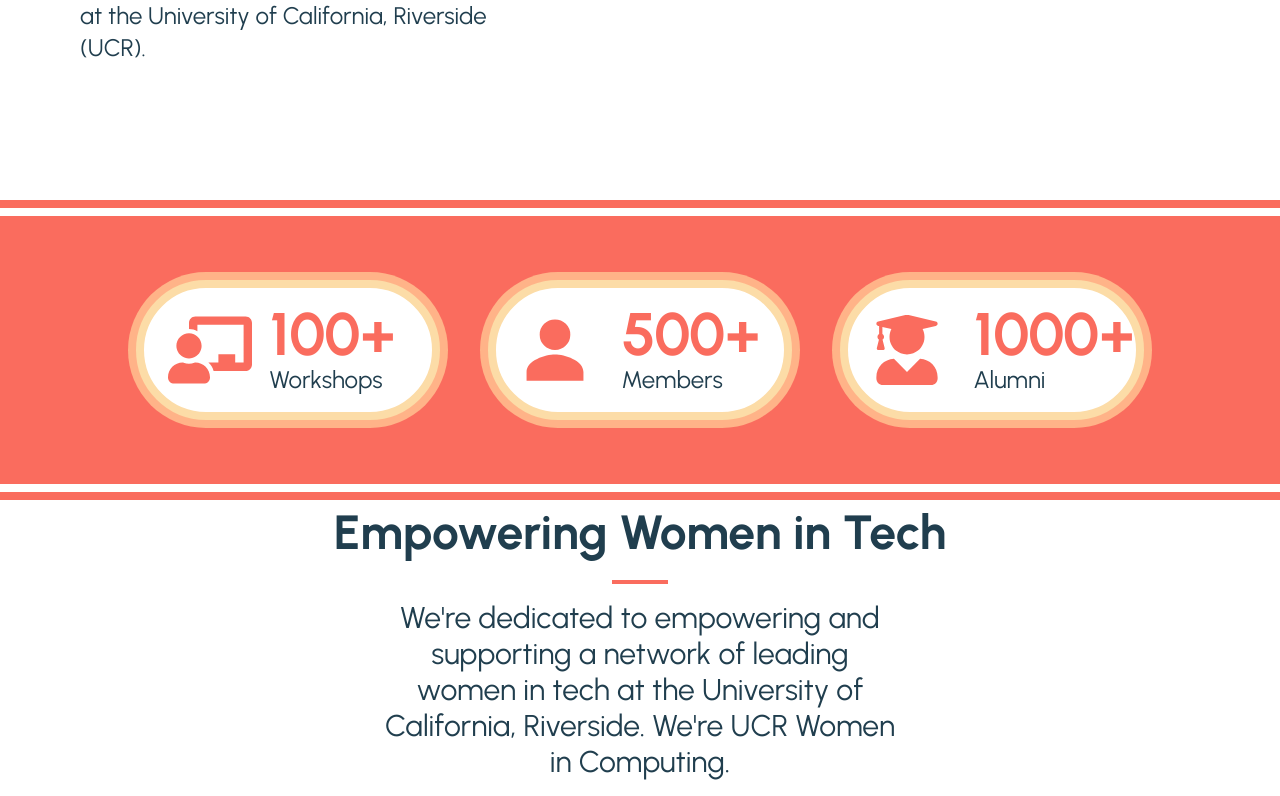
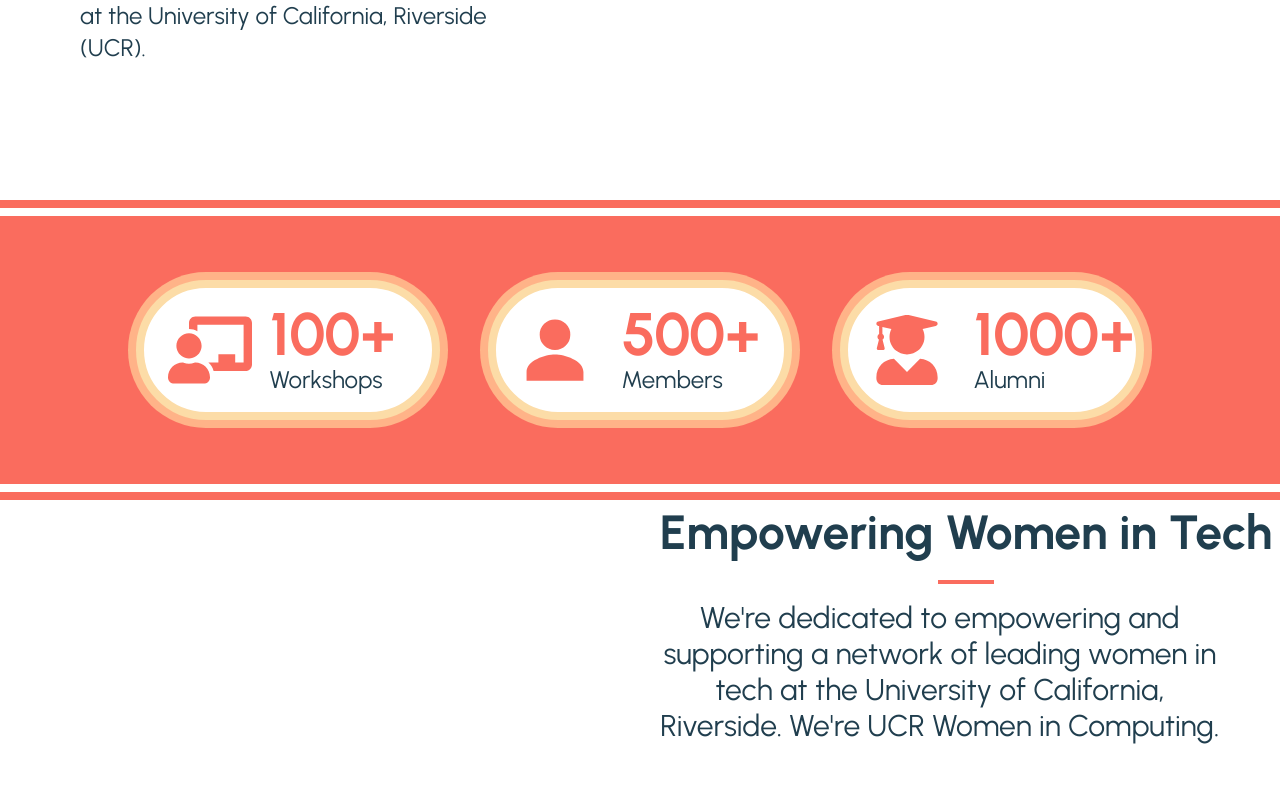
Before and after one commit to acm-ucr/winc-website, a Next.js app: page /home in a window 1280 px wide. Shown: the part 412-1208 px from the top of the page. After the commit the page ends 1172 px from the top, so only its background shows below. Built offline with nearby package versions, Linux system fonts and the light colour scheme.

Commit message:
fixed empower bugs

```diff
--- a/src/components/home/Empower.js
+++ b/src/components/home/Empower.js
@@ -5,11 +5,14 @@
 
 const Empower = () => {
   return (
-    <Row>
-      <Col className="flex justify-center items-center flex-col">
+    <Row className="flex items-center justify-center font-urbanist">
+      <Col></Col>
+      <Col className="flex flex-col text-center justify-center">
         <Title text="Empowering Women in Tech" textcolor="text-winc-black" />
-        <div className="bg-winc-pink w-14 h-1 mt-4"></div>
-        <p className="w-2/5 mt-3 text-center text-3xl text-winc-black">
+        <div className="flex justify-center">
+          <div className="bg-winc-pink w-14 h-1 mt-4"></div>
+        </div>
+        <p className="w-11/12 mt-3 font-normal text-center text-3xl text-winc-black">
           We&#39;re dedicated to empowering and supporting a network of leading
           women in tech at the University of California, Riverside. We&#39;re
           UCR Women in Computing.
```
